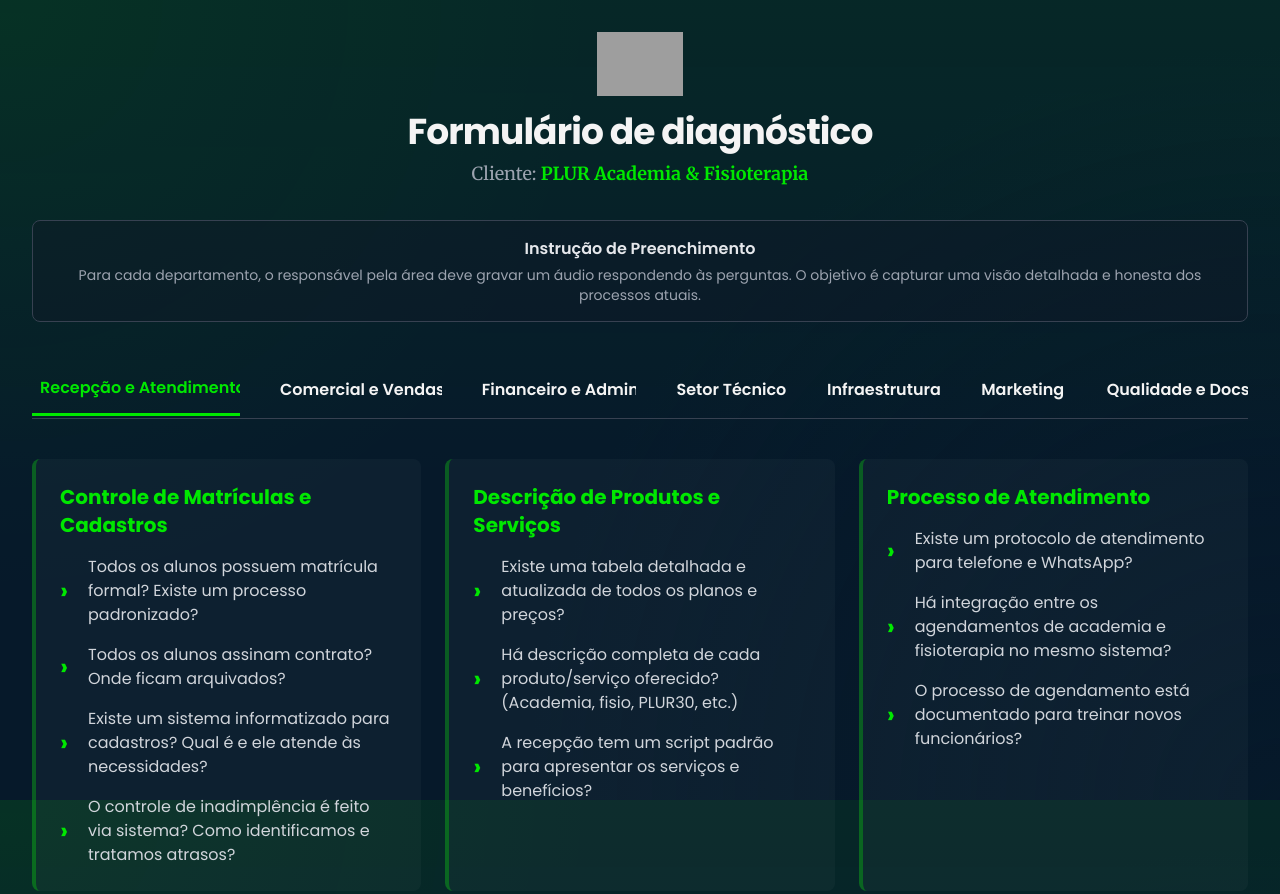
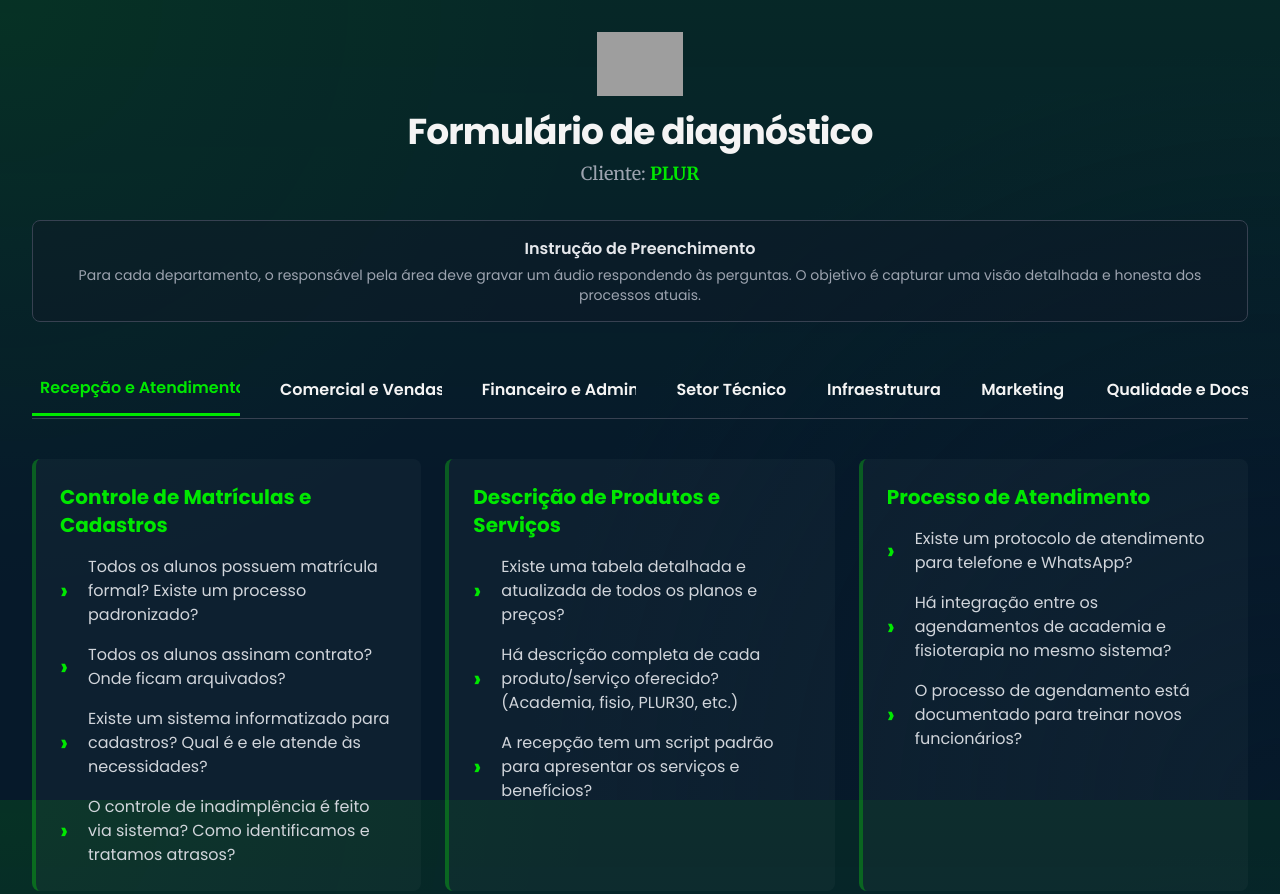
Before and after one commit to Clebito2/FormPLUR, a plain HTML site: page index.html in a window 1280 px wide. Shown: the top 894 px of the page. Drawn offline with nearby package versions, Linux system fonts and the light colour scheme; grey boxes are pictures that could not be loaded.

Commit message:
Update index.html

```diff
--- a/index.html
+++ b/index.html
@@ -114,7 +114,7 @@
             <header class="text-center mb-8">
                 <img src="https://raw.githubusercontent.com/Clebito2/layout/main/Logo%20live%20oficial-36.png" alt="Logo Live Liderança & Vendas" class="h-16 mx-auto mb-4">
                 <h1 class="text-3xl sm:text-4xl font-bold tracking-tight">Formulário de diagnóstico</h1>
-                <p class="text-lg text-gray-400 mt-2 font-brand-secondary">Cliente: <span class="text-brand-green font-semibold">PLUR Academia & Fisioterapia</span></p>
+                <p class="text-lg text-gray-400 mt-2 font-brand-secondary">Cliente: <span class="text-brand-green font-semibold">PLUR</span></p>
             </header>
 
             <!-- Initial Instruction -->
```
